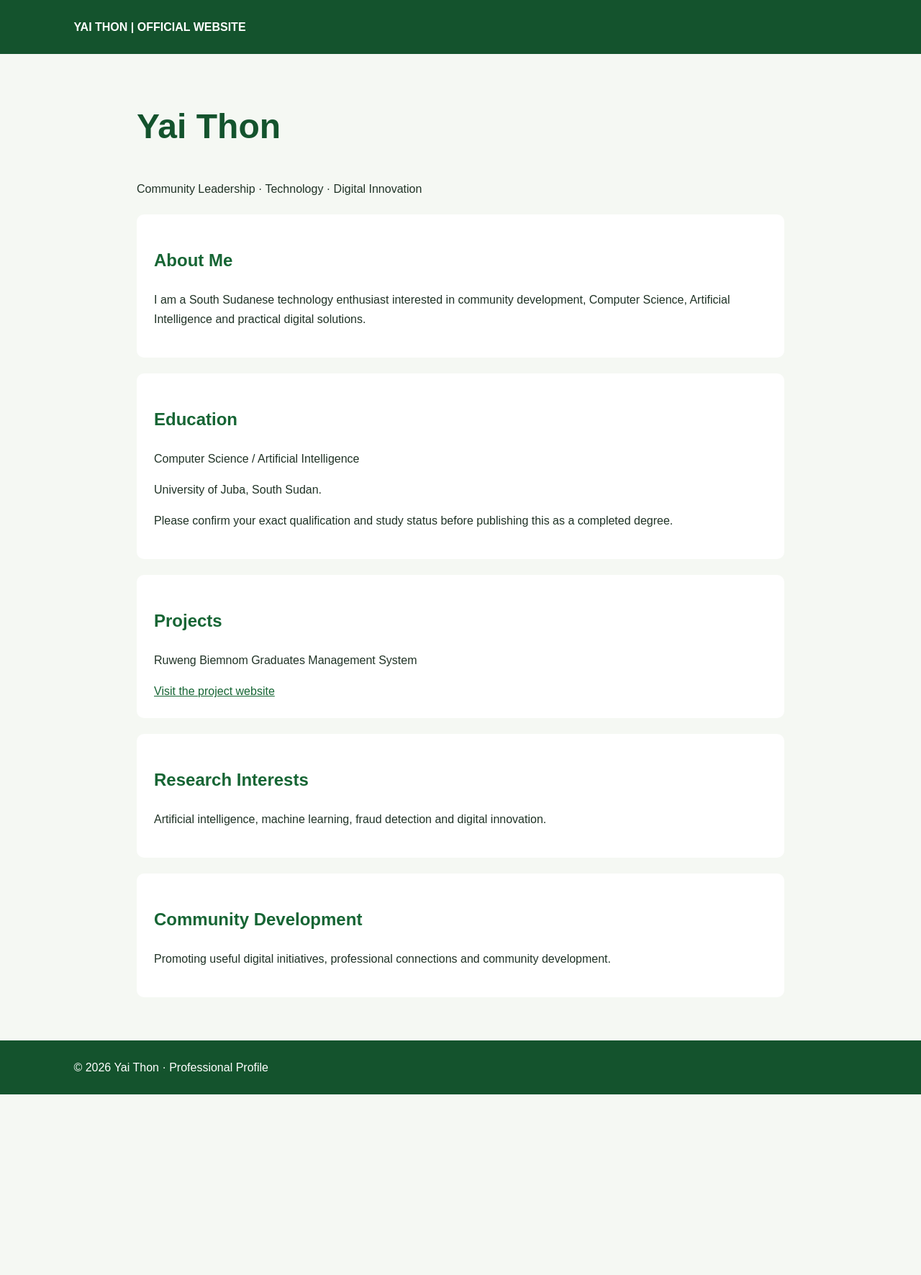
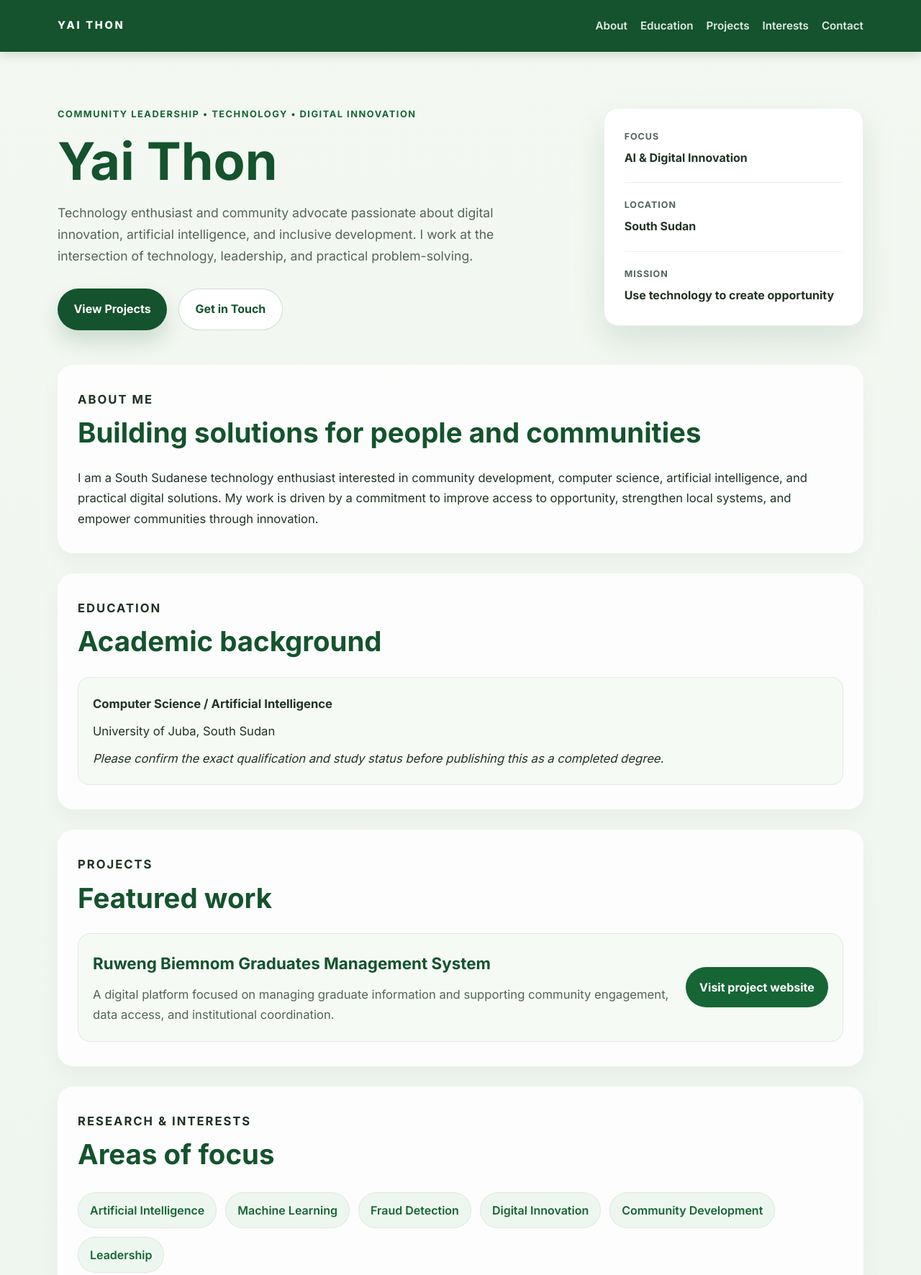
Before and after one commit to Yai1999/yai1999.github.io, a plain HTML site: page index.html in a window 1280 px wide. Shown: the top 1772 px of the page at 72% size. Before the commit the page ends 1521 px from the top, so only its background shows below. Drawn offline with Linux system fonts and the light colour scheme.

Commit message:
Refresh the GitHub Pages profile into a polished single-page portfolio design with stronger structure and styling.

```diff
--- a/index.html
+++ b/index.html
@@ -1,85 +1,146 @@
-
 <!DOCTYPE html>
 <html lang="en">
   <head>
-  <meta charset="UTF-8">
-  <meta name="viewport" content="width=device-width, initial-scale=1">
-  <meta name="description" content="Yai Thon — community leadership, Computer Science, artificial intelligence and digital innovation in South Sudan.">
+    <meta charset="UTF-8" />
+    <meta name="viewport" content="width=device-width, initial-scale=1.0" />
+    <meta
+      name="description"
+      content="Yai Thon — community leadership, computer science, artificial intelligence, and digital innovation in South Sudan."
+    />
     <title>Yai Thon | Professional Profile</title>
-  <style>
-    body {
-      margin: 0;
-      font-family: Arial, sans-serif;
-      background: #f5f8f3;
-      color: #203326;
-      line-height: 1.7;
-    }
-    header, footer {
-      background: #14532d;
-      color: white;
-      padding: 24px 8%;
-    }
-    main {
-      max-width: 900px;
-      margin: 60px auto;
-      padding: 0 24px;
-    }
-    h1 { font-size: 48px; color: #14532d; }
-    h2 { color: #166534; }
-    section {
-      background: white;
-      padding: 24px;
-      margin: 22px 0;
-      border-radius: 10px;
-    }
-    a { color: #166534; }
-  </style>
+    <link rel="preconnect" href="https://fonts.googleapis.com" />
+    <link rel="preconnect" href="https://fonts.gstatic.com" crossorigin />
+    <link
+      href="https://fonts.googleapis.com/css2?family=Inter:wght@400;500;600;700;800&display=swap"
+      rel="stylesheet"
+    />
+    <link rel="stylesheet" href="styles.css" />
   </head>
   <body>
-  <header>
-    <strong>YAI THON | OFFICIAL WEBSITE</strong>
+    <header class="site-header">
+      <div class="container header-inner">
+        <div class="brand">YAI THON</div>
+        <nav class="nav" aria-label="Main navigation">
+          <a href="#about">About</a>
+          <a href="#education">Education</a>
+          <a href="#projects">Projects</a>
+          <a href="#interests">Interests</a>
+          <a href="#contact">Contact</a>
+        </nav>
+      </div>
     </header>
+
     <main>
+      <section class="hero container">
+        <div class="hero-copy">
+          <p class="eyebrow">Community Leadership • Technology • Digital Innovation</p>
           <h1>Yai Thon</h1>
-    <p>Community Leadership · Technology · Digital Innovation</p>
-
-    <section>
-      <h2>About Me</h2>
-      <p>I am a South Sudanese technology enthusiast interested
-      in community development, Computer Science, Artificial
-      Intelligence and practical digital solutions.</p>
+          <p class="lead">
+            Technology enthusiast and community advocate passionate about digital innovation,
+            artificial intelligence, and inclusive development. I work at the intersection of
+            technology, leadership, and practical problem-solving.
+          </p>
+          <div class="cta-row">
+            <a class="button primary" href="#projects">View Projects</a>
+            <a class="button secondary" href="#contact">Get in Touch</a>
+          </div>
+        </div>
+        <div class="hero-card" aria-label="Profile summary card">
+          <div class="card-item">
+            <span class="label">Focus</span>
+            <strong>AI & Digital Innovation</strong>
+          </div>
+          <div class="card-item">
+            <span class="label">Location</span>
+            <strong>South Sudan</strong>
+          </div>
+          <div class="card-item">
+            <span class="label">Mission</span>
+            <strong>Use technology to create opportunity</strong>
+          </div>
+        </div>
       </section>
 
-    <section>
-      <h2>Education</h2>
-      <p>Computer Science / Artificial Intelligence</p>
-      <p>University of Juba, South Sudan.</p>
-      <p>Please confirm your exact qualification and study
-      status before publishing this as a completed degree.</p>
+      <section id="about" class="container section-block">
+        <div class="section-heading">
+          <p class="eyebrow">About me</p>
+          <h2>Building solutions for people and communities</h2>
+        </div>
+        <p>
+          I am a South Sudanese technology enthusiast interested in community development,
+          computer science, artificial intelligence, and practical digital solutions. My work is
+          driven by a commitment to improve access to opportunity, strengthen local systems, and
+          empower communities through innovation.
+        </p>
       </section>
 
-    <section>
-      <h2>Projects</h2>
-      <p>Ruweng Biemnom Graduates Management System</p>
-      <a href="https://ruweng-biemnom-graduates.rf.gd/">
-        Visit the project website
-      </a>
+      <section id="education" class="container section-block">
+        <div class="section-heading">
+          <p class="eyebrow">Education</p>
+          <h2>Academic background</h2>
+        </div>
+        <div class="info-panel">
+          <p><strong>Computer Science / Artificial Intelligence</strong></p>
+          <p>University of Juba, South Sudan</p>
+          <p class="note">
+            Please confirm the exact qualification and study status before publishing this as a
+            completed degree.
+          </p>
+        </div>
       </section>
 
-    <section>
-      <h2>Research Interests</h2>
-      <p>Artificial intelligence, machine learning,
-      fraud detection and digital innovation.</p>
+      <section id="projects" class="container section-block">
+        <div class="section-heading">
+          <p class="eyebrow">Projects</p>
+          <h2>Featured work</h2>
+        </div>
+
+        <div class="project-card">
+          <div>
+            <h3>Ruweng Biemnom Graduates Management System</h3>
+            <p>
+              A digital platform focused on managing graduate information and supporting community
+              engagement, data access, and institutional coordination.
+            </p>
+          </div>
+          <a href="https://ruweng-biemnom-graduates.rf.gd/" target="_blank" rel="noreferrer">
+            Visit project website
+          </a>
+        </div>
       </section>
 
-    <section>
-      <h2>Community Development</h2>
-      <p>Promoting useful digital initiatives, professional
-      connections and community development.</p>
+      <section id="interests" class="container section-block">
+        <div class="section-heading">
+          <p class="eyebrow">Research & interests</p>
+          <h2>Areas of focus</h2>
+        </div>
+        <div class="tags" aria-label="Areas of interest">
+          <span>Artificial Intelligence</span>
+          <span>Machine Learning</span>
+          <span>Fraud Detection</span>
+          <span>Digital Innovation</span>
+          <span>Community Development</span>
+          <span>Leadership</span>
+        </div>
+      </section>
+
+      <section id="contact" class="container section-block">
+        <div class="section-heading">
+          <p class="eyebrow">Community impact</p>
+          <h2>Working for meaningful digital progress</h2>
+        </div>
+        <p>
+          I am committed to promoting useful digital initiatives, building professional
+          connections, and supporting community development through technology-driven solutions.
+        </p>
       </section>
     </main>
-  <footer>
-    © 2026 Yai Thon · Professional Profile
+
+    <footer class="site-footer">
+      <div class="container footer-inner">
+        <span>© 2026 Yai Thon</span>
+        <span>Professional Profile</span>
+      </div>
     </footer>
   </body>
 </html>
--- /dev/null
+++ b/styles.css
@@ -0,0 +1,301 @@
+:root {
+  --forest-900: #14532d;
+  --forest-800: #166534;
+  --forest-700: #1d4d3a;
+  --green-100: #eef7ef;
+  --green-50: #f5faf5;
+  --text: #203326;
+  --muted: #51655a;
+  --white: #ffffff;
+  --shadow: rgba(20, 83, 45, 0.12);
+}
+
+* {
+  box-sizing: border-box;
+}
+
+html {
+  scroll-behavior: smooth;
+}
+
+body {
+  margin: 0;
+  font-family: "Inter", Arial, sans-serif;
+  background: linear-gradient(180deg, #f4f8f2 0%, #edf5ee 100%);
+  color: var(--text);
+  line-height: 1.7;
+}
+
+img {
+  max-width: 100%;
+  display: block;
+}
+
+.container {
+  width: min(1120px, calc(100% - 32px));
+  margin: 0 auto;
+}
+
+.site-header {
+  background: var(--forest-900);
+  color: var(--white);
+  position: sticky;
+  top: 0;
+  z-index: 10;
+  box-shadow: 0 4px 14px rgba(20, 83, 45, 0.18);
+}
+
+.header-inner {
+  display: flex;
+  align-items: center;
+  justify-content: space-between;
+  min-height: 72px;
+  gap: 20px;
+}
+
+.brand {
+  font-weight: 800;
+  letter-spacing: 0.18em;
+  font-size: 0.92rem;
+}
+
+.nav {
+  display: flex;
+  flex-wrap: wrap;
+  justify-content: flex-end;
+  gap: 18px;
+}
+
+.nav a {
+  color: rgba(255, 255, 255, 0.88);
+  text-decoration: none;
+  font-weight: 600;
+  font-size: 0.95rem;
+}
+
+.nav a:hover,
+.nav a:focus-visible {
+  color: var(--white);
+}
+
+.hero {
+  display: grid;
+  grid-template-columns: 1.8fr 0.9fr;
+  align-items: center;
+  gap: 36px;
+  padding: 72px 0 48px;
+}
+
+.eyebrow {
+  display: inline-block;
+  margin: 0 0 14px;
+  font-size: 0.8rem;
+  font-weight: 700;
+  letter-spacing: 0.12em;
+  text-transform: uppercase;
+  color: var(--forest-800);
+}
+
+.hero h1 {
+  margin: 0;
+  font-size: clamp(2.8rem, 6vw, 4.5rem);
+  line-height: 1.1;
+  color: var(--forest-900);
+}
+
+.lead {
+  max-width: 620px;
+  margin: 18px 0 0;
+  font-size: 1.1rem;
+  color: var(--muted);
+}
+
+.cta-row {
+  display: flex;
+  flex-wrap: wrap;
+  gap: 16px;
+  margin-top: 30px;
+}
+
+.button {
+  display: inline-flex;
+  align-items: center;
+  justify-content: center;
+  padding: 0.9rem 1.4rem;
+  border-radius: 999px;
+  font-weight: 700;
+  text-decoration: none;
+  transition: transform 0.2s ease, box-shadow 0.2s ease;
+}
+
+.button:hover,
+.button:focus-visible {
+  transform: translateY(-1px);
+}
+
+.button.primary {
+  background: var(--forest-900);
+  color: var(--white);
+  box-shadow: 0 15px 30px rgba(20, 83, 45, 0.18);
+}
+
+.button.secondary {
+  background: var(--white);
+  color: var(--forest-900);
+  border: 1px solid rgba(20, 83, 45, 0.2);
+}
+
+.hero-card {
+  background: var(--white);
+  border: 1px solid rgba(20, 83, 45, 0.08);
+  border-radius: 20px;
+  box-shadow: 0 20px 45px var(--shadow);
+  padding: 28px;
+}
+
+.card-item + .card-item {
+  margin-top: 20px;
+  padding-top: 20px;
+  border-top: 1px solid rgba(20, 83, 45, 0.08);
+}
+
+.label {
+  display: block;
+  margin-bottom: 6px;
+  font-size: 0.78rem;
+  font-weight: 700;
+  letter-spacing: 0.08em;
+  text-transform: uppercase;
+  color: var(--muted);
+}
+
+.section-block {
+  background: rgba(255, 255, 255, 0.82);
+  border-radius: 22px;
+  padding: 34px 28px;
+  box-shadow: 0 12px 30px rgba(17, 24, 39, 0.04);
+  margin: 0 auto 28px;
+}
+
+.section-heading {
+  margin-bottom: 16px;
+}
+
+.section-heading h2 {
+  margin: 0;
+  color: var(--forest-900);
+  font-size: clamp(1.7rem, 3vw, 2.5rem);
+}
+
+.section-block p {
+  margin: 0;
+  color: var(--text);
+  font-size: 1.04rem;
+}
+
+.info-panel {
+  background: var(--green-50);
+  border: 1px solid rgba(20, 83, 45, 0.08);
+  border-radius: 16px;
+  padding: 22px 20px;
+}
+
+.info-panel p + p {
+  margin-top: 10px;
+}
+
+.note {
+  color: var(--muted);
+  font-style: italic;
+}
+
+.project-card {
+  display: grid;
+  grid-template-columns: 1.7fr auto;
+  gap: 20px;
+  align-items: center;
+  background: var(--green-50);
+  border: 1px solid rgba(20, 83, 45, 0.08);
+  border-radius: 18px;
+  padding: 22px 20px;
+}
+
+.project-card h3 {
+  margin: 0 0 10px;
+  color: var(--forest-900);
+  font-size: 1.4rem;
+}
+
+.project-card p {
+  margin: 0;
+  color: var(--muted);
+}
+
+.project-card a {
+  display: inline-flex;
+  align-items: center;
+  justify-content: center;
+  padding: 0.9rem 1.2rem;
+  border-radius: 999px;
+  background: var(--forest-800);
+  color: var(--white);
+  text-decoration: none;
+  font-weight: 700;
+}
+
+.tags {
+  display: flex;
+  flex-wrap: wrap;
+  gap: 12px;
+  margin-top: 20px;
+}
+
+.tags span {
+  display: inline-block;
+  padding: 0.65rem 1rem;
+  border-radius: 999px;
+  background: var(--green-100);
+  border: 1px solid rgba(20, 83, 45, 0.08);
+  color: var(--forest-800);
+  font-weight: 600;
+}
+
+.site-footer {
+  padding: 32px 0 44px;
+}
+
+.footer-inner {
+  display: flex;
+  justify-content: space-between;
+  gap: 16px;
+  color: var(--muted);
+  font-weight: 600;
+  border-top: 1px solid rgba(20, 83, 45, 0.12);
+  padding-top: 22px;
+}
+
+@media (max-width: 760px) {
+  .header-inner,
+  .project-card,
+  .footer-inner {
+    flex-direction: column;
+    align-items: flex-start;
+  }
+
+  .hero {
+    grid-template-columns: 1fr;
+    padding-top: 48px;
+  }
+
+  .nav {
+    justify-content: flex-start;
+  }
+
+  .project-card {
+    display: block;
+  }
+
+  .project-card a {
+    margin-top: 16px;
+  }
+}
```
Lines whose indentation alone changed are shown as unchanged.
